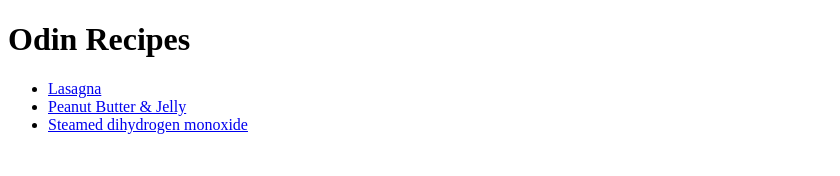
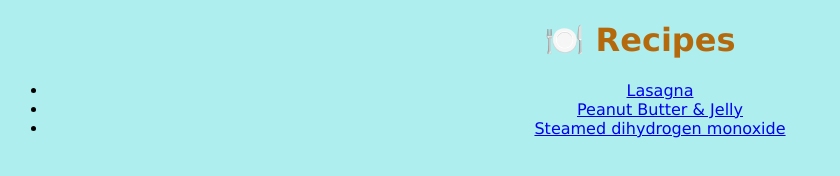
Before and after one commit to smetzl/odin-recipes, a plain HTML site: page index.html in a window 1280 px wide. Shown: the whole page, without its empty margins (0-840 px from the left). Drawn offline with Linux system fonts and the light colour scheme.

Commit message:
Add css to index !:
Attempted to add css to recipe pages.
I don't understand why those pages don't have their titles's appearances changed.
Can multiple pages not link to the same css file?

```diff
--- a/index.html
+++ b/index.html
@@ -2,12 +2,13 @@
 <html lang="en">
     <head>
         <meta charset="UTF-8">
-        <title>odin-recipes</title>
+        <link rel="stylesheet" href="styles.css">
+        <title>🍽️ Recipes</title>
     </head>
     <body>
-        <h1>Odin Recipes</h1>
+        <h1 class="title">🍽️ Recipes</h1>
         <ul>
-            <li><a href="recipes/lasagna.html">Lasagna</a></li>
+            <li><a href="./recipes/lasagna.html">Lasagna</a></li>
             <li><a href="./recipes/pbnj.html">Peanut Butter & Jelly</a></li>
             <li><a href="./recipes/hot-h2o.html">Steamed dihydrogen monoxide</a></li>
         </ul>
--- /dev/null
+++ b/styles.css
@@ -0,0 +1,13 @@
+* {
+    background-color: paleturquoise;
+    font-family: Verdana, Geneva, Tahoma, sans-serif;
+}
+
+h1 {
+    color: rgb(181, 105, 13);
+    text-align: center;
+}
+
+body {
+    text-align: center;
+}
```
Also changed, not shown: recipes/hot-h2o.html (+3 -2 lines), recipes/lasagna.html (+3 -2 lines), recipes/pbnj.html (+3 -2 lines).
